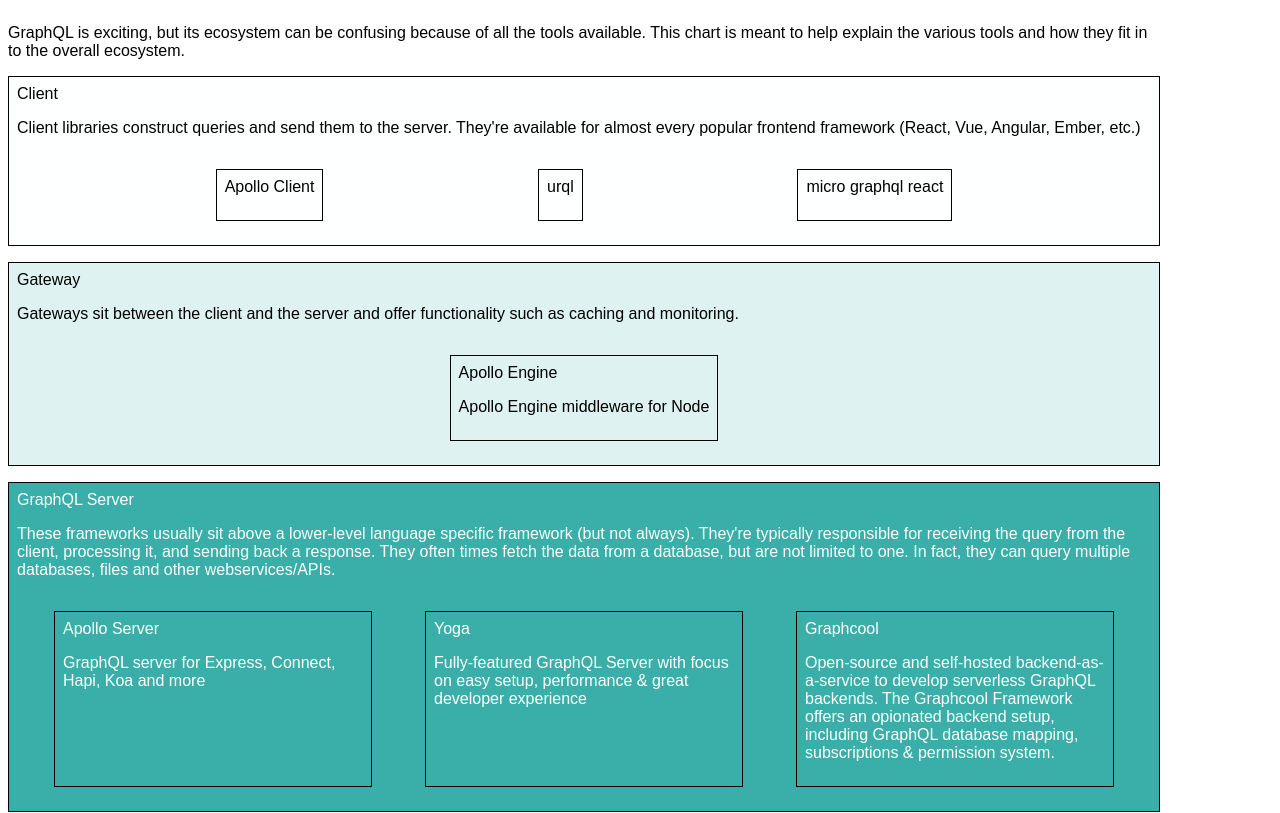
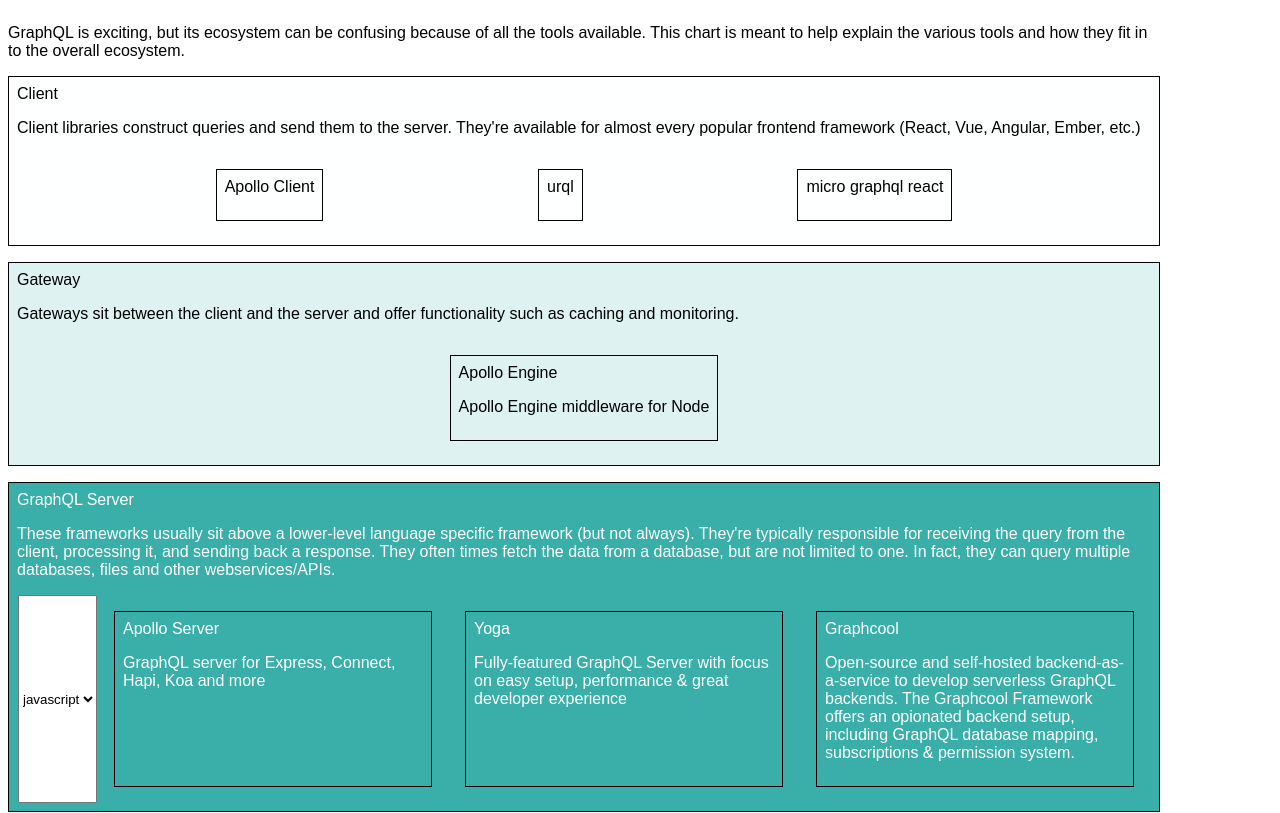
Before and after one commit to steven-mercatante/graphql-stack, a React (Create React App) app: page / in a window 1280 px wide. Shown: the top 813 px of the page. Built offline with nearby package versions, Linux system fonts and the light colour scheme.

Commit message:
Add LanguageSelector component

```diff
--- a/src/components/ToolsList.js
+++ b/src/components/ToolsList.js
@@ -9,6 +9,21 @@
 
 const sortLanguages = languages => Array.from(languages).sort();
 
+class LanguageSelector extends Component {
+  handleChange = ({ target }) => {
+    this.props.onSelect(target.value);
+  };
+
+  render() {
+    const { languages, selected } = this.props;
+    return (
+      <select name="language" value={selected} onChange={this.handleChange}>
+        {languages.map((language, i) => <option key={i}>{language}</option>)}
+      </select>
+    );
+  }
+}
+
 class ToolsList extends Component {
   state = {
     language: "javascript"
@@ -17,14 +32,23 @@
   render() {
     const { type } = this.props;
     let { tools } = this.props;
+    let languageSelector = null;
 
     if (type === "graphqlServer") {
       const languages = sortLanguages(extractLanguages(tools));
       tools = tools.filter(({ language }) => language === this.state.language);
+      languageSelector = (
+        <LanguageSelector
+          languages={languages}
+          selected={this.state.language}
+          onSelect={language => this.setState({ language })}
+        />
+      );
     }
 
     return (
       <div className="toolsList">
+        {languageSelector}
         {tools.map((data, i) => <Tool data={data} key={i} />)}
       </div>
     );
```
